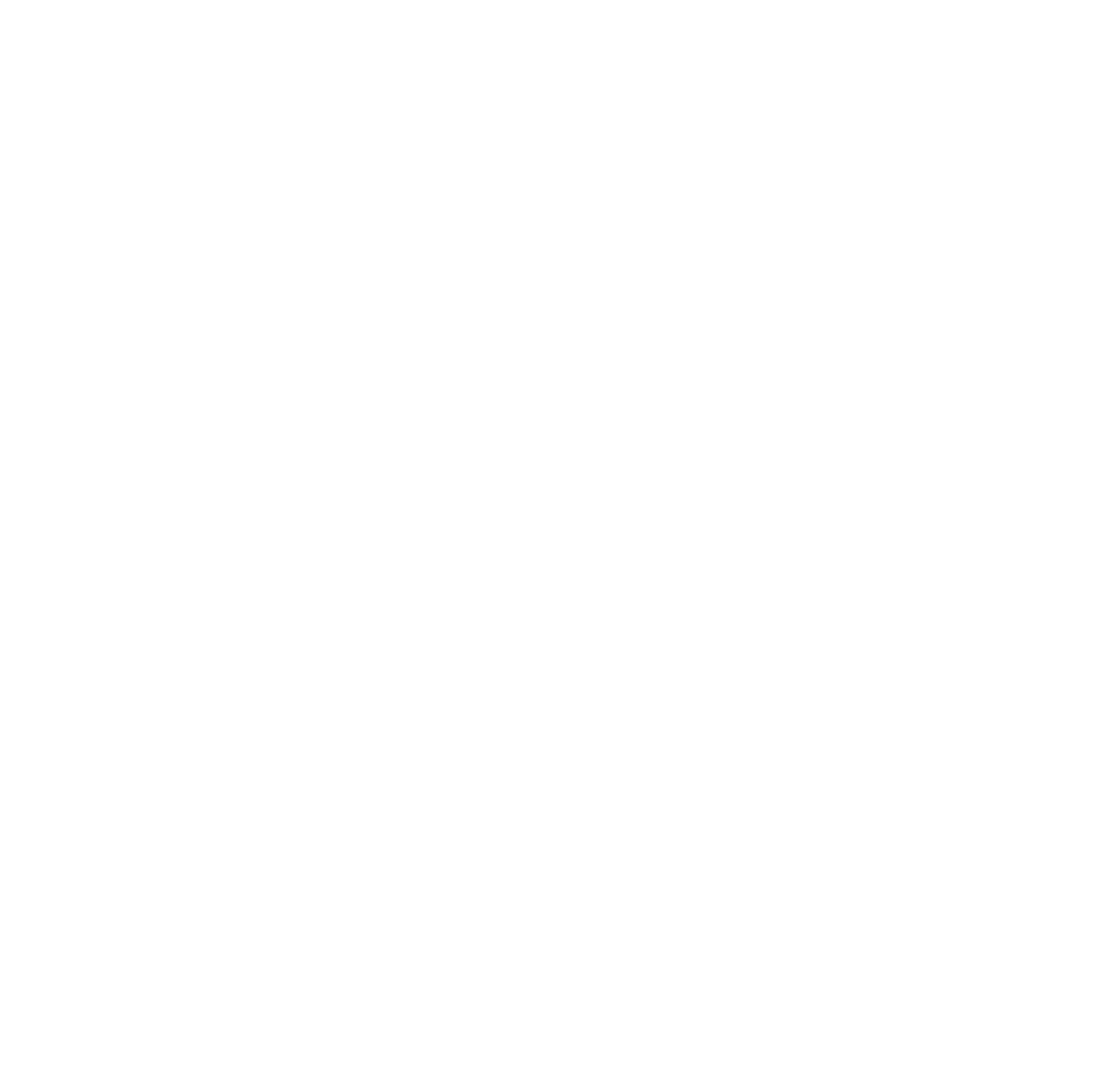
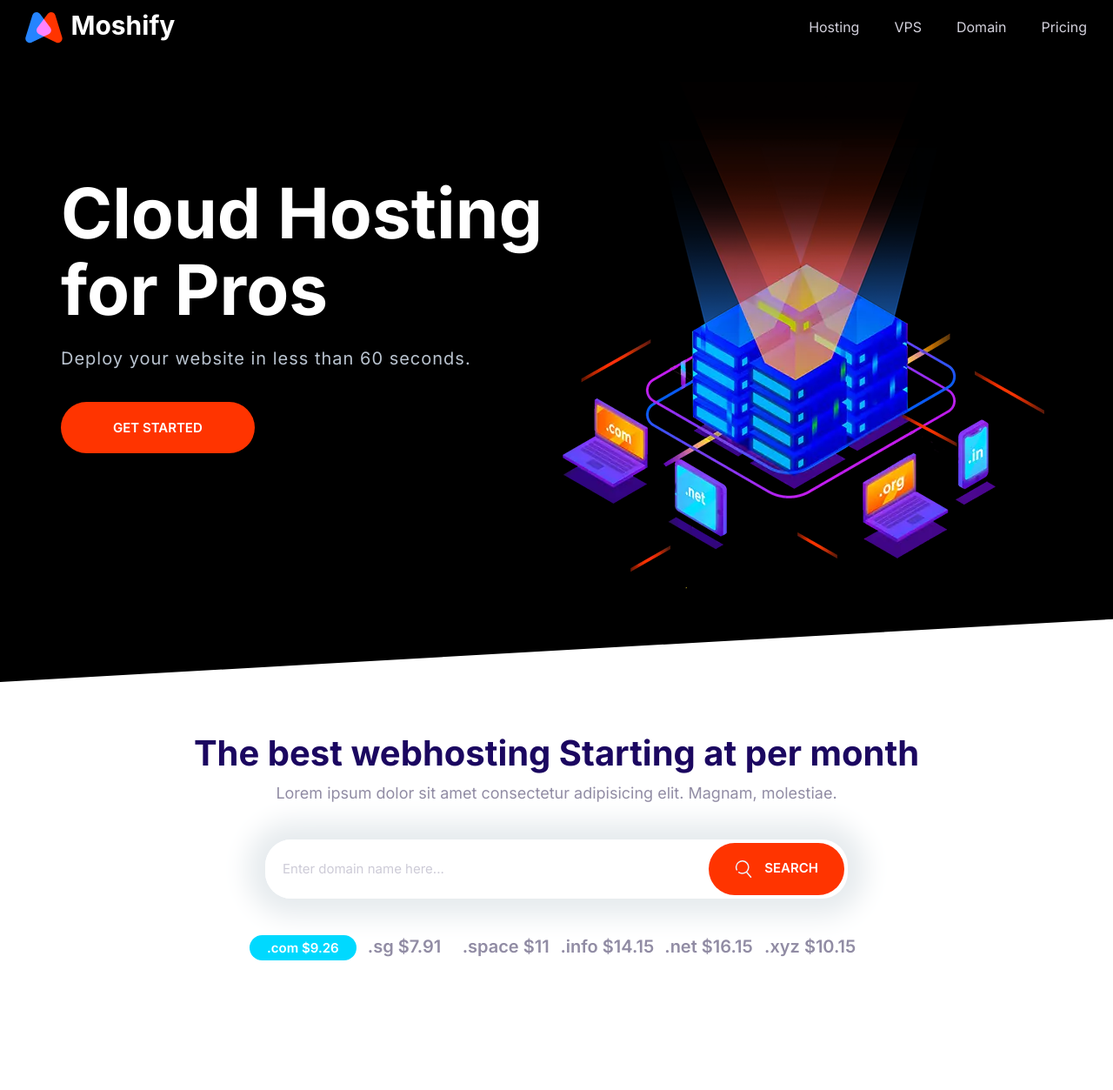
Before and after one commit to AhmadJawabra/moshify, a plain HTML site: page index.html in a window 1280 px wide. Shown: the whole page at 87% size. Before the commit the page ends 800 px from the top, so only its background shows below. Drawn offline with Linux system fonts and the light colour scheme.

Commit message:
putting it all together

```diff
--- a/index.html
+++ b/index.html
@@ -13,5 +13,75 @@
     <link rel="stylesheet" href="css/normalize.css" />
     <link rel="stylesheet" href="css/styles.css" />
   </head>
-  <body></body>
+  <body>
+    <header>
+      <nav class="nav collapsible">
+        <a class="nav__brand" href="/"><img src="images/logo.svg" alt="" /></a>
+        <svg class="icon icon--white nav__toggler">
+          <use xlink:href="images/sprite.svg#menu"></use>
+        </svg>
+        <ul class="list nav__list collapsible__content">
+          <li class="nav__item"><a href="#">Hosting</a></li>
+          <li class="nav__item"><a href="#">VPS</a></li>
+          <li class="nav__item"><a href="#">Domain</a></li>
+          <li class="nav__item"><a href="#">Pricing</a></li>
+        </ul>
+      </nav>
+    </header>
+    <section class="block block--dark block--skewed-left hero">
+      <div class="container grid grid--1x2">
+        <header class="block__header hero__content">
+          <h1 class="block__heading">Cloud Hosting for Pros</h1>
+          <p class="hero__tagline">
+            Deploy your website in less than 60 seconds.
+          </p>
+          <a href="" class="btn btn--stretched btn--accent">Get Started</a>
+        </header>
+        <picture>
+          <source
+            src="image/webp"
+            srcset="images/banner.webp 1x, images/banner@2x.webp 2x"
+          />
+          <source
+            src="image/png"
+            srcset="images/banner.png 1x, images/banner@2x.png 2x"
+          />
+          <img class="hero__image" src="images/banner.png" alt="" />
+        </picture>
+      </div>
+    </section>
+    <section class="block container block-domain">
+      <header class="block__header">
+        <h2 class="block__heading">
+          The best webhosting Starting at per month
+        </h2>
+        <p>
+          Lorem ipsum dolor sit amet consectetur adipisicing elit. Magnam,
+          molestiae.
+        </p>
+      </header>
+      <div class="input-group">
+        <input
+          type="text"
+          class="input"
+          placeholder="Enter domain name here..."
+        />
+        <button class="btn btn--accent">
+          <svg class="icon icon--white">
+            <use xlink:href="images/sprite-1.svg#search"></use>
+          </svg>
+          Search
+        </button>
+      </div>
+      <ul class="list block-domain__prices">
+        <li><span class="badge badge--secondary">.com $9.26</span></li>
+        <li>.sg $7.91</li>
+        <li>.space $11</li>
+        <li>.info $14.15</li>
+        <li>.net $16.15</li>
+        <li>.xyz $10.15</li>
+      </ul>
+    </section>
+    <script src="js/main.js"></script>
+  </body>
 </html>
```
Also changed, not shown: components/block-domain.html (renamed from components/domain.html).
